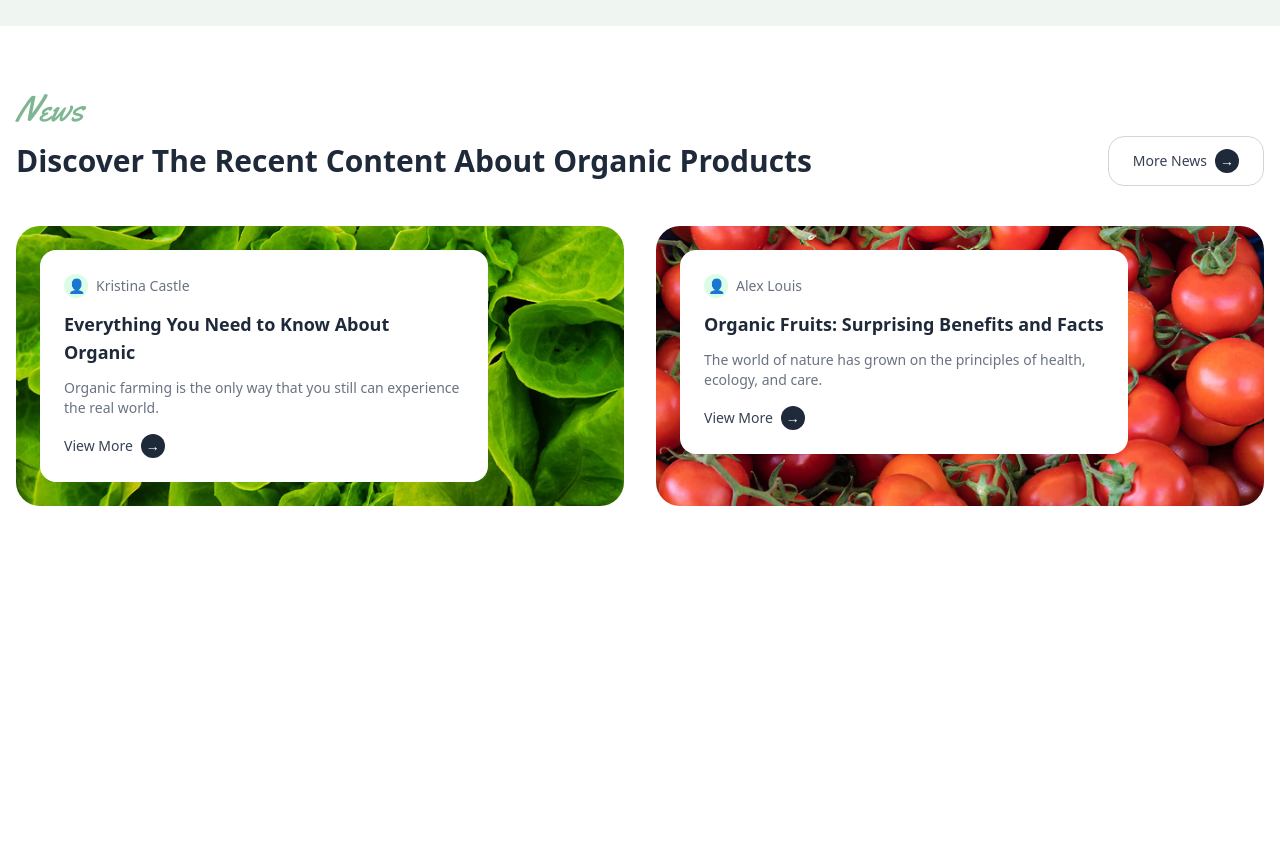
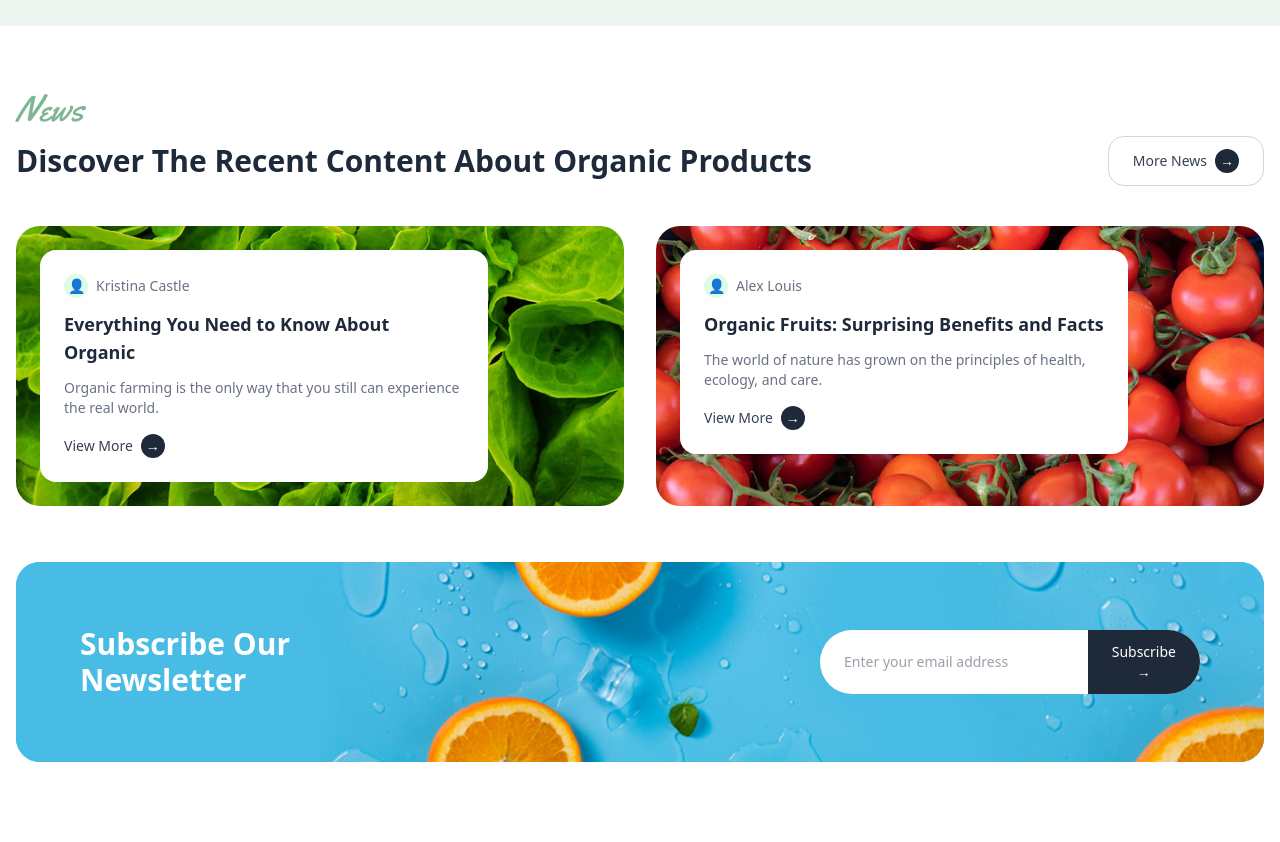
Before and after one commit to qurbonbobokov-ux/Homework14, a website: page src/index.html in a window 1280 px wide. Shown: the part 4701-5543 px from the top of the page. Before the commit the page ends 5263 px from the top, so only its background shows below. Drawn offline with Linux system fonts and the light colour scheme.

Commit message:
section7

```diff
--- a/src/index.html
+++ b/src/index.html
@@ -382,3 +382,26 @@
 
             </div>
         </section>
+        <!--section7-->
+        <section class="max-w-7xl mx-auto px-4 pb-20">
+            <div class="relative rounded-3xl overflow-hidden bg-sky-400 px-6 py-12 lg:px-16 lg:py-16">
+
+                <img src="./img/IMAGE (34).png" class="absolute inset-0 w-full h-full object-cover " />
+
+                <div class="relative flex flex-col lg:flex-row lg:items-center lg:justify-between gap-6">
+                    <h2 class="text-white text-2xl lg:text-3xl font-semibold">
+                        Subscribe Our <br /> Newsletter
+                    </h2>
+
+                    <div class="flex w-full lg:w-auto bg-white rounded-full overflow-hidden">
+                        <input type="email" placeholder="Enter your email address"
+                            class="px-6 py-3 w-full outline-none text-sm" />
+                        <button class="bg-gray-800 text-white px-6 py-3 flex items-center gap-2 text-sm">
+                            Subscribe
+                            →
+                        </button>
+                    </div>
+                </div>
+            </div>
+        </section>
+    </div>
```
Also changed, not shown: src/output.css.
